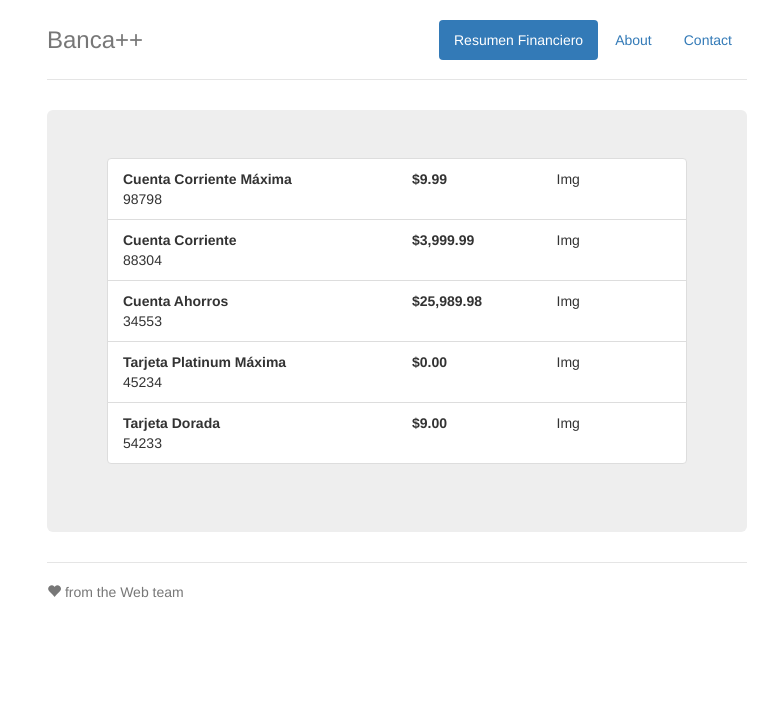
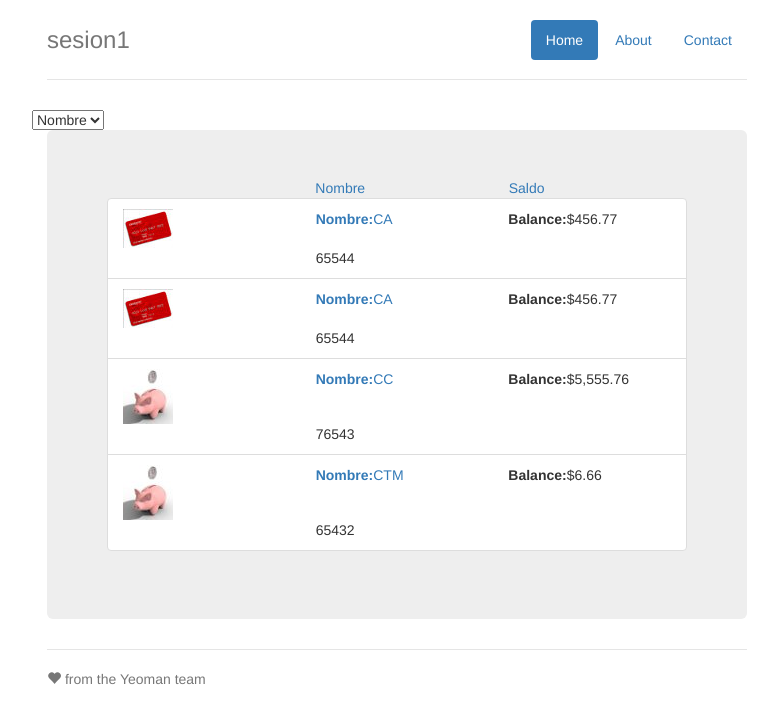
Before and after one commit to danielrvt/workshop-angular, a website: page app/index.html in a window 1280 px wide. Shown: the whole page, without its empty margins (243-1021 px from the left). Drawn offline with nearby package versions, Linux system fonts and the light colour scheme; some packages are replaced by stand-ins of ours; files that its build step writes are made by us from their sources; a script that the page names is missing.

Commit message:
branch de segunda sesión del workshop.

```diff
--- a/app/index.html
+++ b/app/index.html
@@ -6,7 +6,7 @@
     <meta name="description" content="">
     <meta name="viewport" content="width=device-width">
     <!-- Place favicon.ico and apple-touch-icon.png in the root directory -->
-    <!-- build:css(.) styles/vendor.css -->
+    <!-- build:css styles/vendor.css -->
     <!-- bower:css -->
     <link rel="stylesheet" href="bower_components/bootstrap/dist/css/bootstrap.css" />
     <!-- endbower -->
@@ -15,7 +15,7 @@
     <link rel="stylesheet" href="styles/main.css">
     <!-- endbuild -->
   </head>
-  <body ng-app="session1App">
+  <body ng-app="sesion1App">
     <!--[if lt IE 7]>
       <p class="browsehappy">You are using an <strong>outdated</strong> browser. Please <a href="http://browsehappy.com/">upgrade your browser</a> to improve your experience.</p>
     <![endif]-->
@@ -24,17 +24,17 @@
     <div class="container">
       <div class="header">
         <ul class="nav nav-pills pull-right">
-          <li class="active"><a ng-href="#">Resumen Financiero</a></li>
+          <li class="active"><a ng-href="#">Home</a></li>
           <li><a ng-href="#/about">About</a></li>
           <li><a ng-href="#">Contact</a></li>
         </ul>
-        <h3 class="text-muted">Banca++</h3>
+        <h3 class="text-muted">sesion1</h3>
       </div>
 
       <div ng-view=""></div>
 
       <div class="footer">
-        <p><span class="glyphicon glyphicon-heart"></span> from the Web team</p>
+        <p><span class="glyphicon glyphicon-heart"></span> from the Yeoman team</p>
       </div>
     </div>
 
@@ -50,14 +50,12 @@
        ga('send', 'pageview');
     </script>
 
-    <!-- build:js(.) scripts/oldieshim.js -->
     <!--[if lt IE 9]>
     <script src="bower_components/es5-shim/es5-shim.js"></script>
     <script src="bower_components/json3/lib/json3.min.js"></script>
     <![endif]-->
-    <!-- endbuild -->
 
-    <!-- build:js(.) scripts/vendor.js -->
+    <!-- build:js scripts/vendor.js -->
     <!-- bower:js -->
     <script src="bower_components/jquery/dist/jquery.js"></script>
     <script src="bower_components/angular/angular.js"></script>
@@ -69,6 +67,7 @@
     <script src="bower_components/angular-animate/angular-animate.js"></script>
     <script src="bower_components/angular-touch/angular-touch.js"></script>
     <script src="bower_components/angular-route/angular-route.js"></script>
+    <script src="bower_components/angular-bootstrap/ui-bootstrap-tpls.js"></script>
     <!-- endbower -->
     <!-- endbuild -->
 
@@ -76,6 +75,7 @@
         <script src="scripts/app.js"></script>
         <script src="scripts/controllers/main.js"></script>
         <script src="scripts/controllers/about.js"></script>
+        <script src="scripts/controllers/ModalInstance.js"></script>
         <!-- endbuild -->
 </body>
 </html>
--- a/app/scripts/app.js
+++ b/app/scripts/app.js
@@ -2,20 +2,21 @@
 
 /**
  * @ngdoc overview
- * @name session1App
+ * @name sesion1App
  * @description
- * # session1App
+ * # sesion1App
  *
  * Main module of the application.
  */
- angular
-  .module('session1App', [
+angular
+  .module('sesion1App', [
     'ngAnimate',
     'ngCookies',
     'ngResource',
     'ngRoute',
     'ngSanitize',
-    'ngTouch'
+    'ngTouch',
+    'ui.bootstrap'
   ])
   .config(function ($routeProvider) {
     $routeProvider
@@ -31,12 +32,3 @@
         redirectTo: '/'
       });
   });
-
-/*
-angular.module("session1App")
-    .controller("HelloCtrl", function() {
-        alert("asdf");
-    })
-    */
-
-function HelloCtrl() {alert("coño"); }
--- /dev/null
+++ b/app/scripts/controllers/ModalInstance.js
@@ -0,0 +1,20 @@
+'use strict';
+
+angular.module('sesion1App')
+  .controller('ModalInstanceCtrl', function ($scope, $modalInstance, idE) {
+  	  $scope.idE = idE;
+	  $scope.detalle = {
+	  	"name": "CTM",
+	  	"idE": idE,
+	  	"balance": "6.66",
+	  	"blocked": "23.93"
+	  }
+
+	  $scope.ok = function () {
+	    $modalInstance.close();
+	  };
+
+	  $scope.cancel = function () {
+	    $modalInstance.dismiss('cancel');
+	  };
+  });
--- a/app/scripts/controllers/about.js
+++ b/app/scripts/controllers/about.js
@@ -2,12 +2,12 @@
 
 /**
  * @ngdoc function
- * @name session1App.controller:AboutCtrl
+ * @name sesion1App.controller:AboutCtrl
  * @description
  * # AboutCtrl
- * Controller of the session1App
+ * Controller of the sesion1App
  */
-angular.module('session1App')
+angular.module('sesion1App')
   .controller('AboutCtrl', function ($scope) {
     $scope.awesomeThings = [
       'HTML5 Boilerplate',
--- a/app/scripts/controllers/main.js
+++ b/app/scripts/controllers/main.js
@@ -2,45 +2,68 @@
 
 /**
  * @ngdoc function
- * @name session1App.controller:MainCtrl
+ * @name sesion1App.controller:MainCtrl
  * @description
  * # MainCtrl
- * Controller of the session1App
+ * Controller of the sesion1App
  */
-angular.module('session1App')
-  .controller('MainCtrl', function ($scope) {
+angular.module('sesion1App')
+  .controller('MainCtrl', function ($scope, $modal, $log) {
 
-    $scope.instruments = [
+  	$scope.instruments=[
 		{
-            "name": "Cuenta Corriente Máxima",
-            "number": "890887789898798798",
-            "balance": 9.99,
-            "type": "ACC"
+			"name": "CTM",
+			"number": "12123456789098765432",
+			"balance": "6.66",
+			"type": "ACC",
+			"idE": "TPA5748"
 		},
 		{
-            "name": "Cuenta Corriente",
-            "number": "878237498789788304",
-            "balance": 3999.99,
-            "type": "ACC"
+			"name": "CC",
+			"number": "98765432145678976543",
+			"balance": "5555.76",
+			"type": "ACC",
+			"idE": "TPA5749"
 		},
 		{
-            "name": "Cuenta Ahorros",
-            "number": "234234234333334553",
-            "balance": 25989.9834444444,
-            "type": "ACC"
+			"name": "CA",
+			"number": "88877788998877665544",
+			"balance": "456.7654398712",
+			"type": "TDC",
+			"idE": "PPA8464"
 		},
 		{
-            "name": "Tarjeta Platinum Máxima",
-            "number": "878237234333345234",
-            "balance": 0.0,
-            "type": "CC"
+			"name": "CA",
+			"number": "88877788998877665544",
+			"balance": "456.7654398712",
+			"type": "TDC",
+			"idE": "PPA8545"
 		},
-        {
-            "name": "Tarjeta Dorada",
-            "number": "8782324344454233",
-            "balance": 9,
-            "type": "CC"
+	];
+
+	$scope.orderProp = 'name';
+
+	$scope.order = function (type) {
+  		$scope.orderProp = ""+type;
   	}
-    ]
+
+  	$scope.open = function (idE) {
+
+	    var modalInstance = $modal.open({
+	      templateUrl: 'views/myModalContent.html',
+	      controller: "ModalInstanceCtrl",
+	      resolve: {
+	        idE: function () {
+	        	return idE;
+	        }
+	      }
+	    });
+
+	    modalInstance.result.then(function () {
+
+	    }, function () {
+	      $log.info('Modal dismissed at: ' + new Date());
+	    });
+  	};
 
   });
--- a/app/views/main.html
+++ b/app/views/main.html
@@ -1,48 +1,38 @@
-<!--
+<div class="row">
+    <select ng-model="orderProp">
+        <option value="name">Nombre</option>
+        <option value="number">Saldo</option>
+    </select>
+</div>
+
 <div class="jumbotron">
-  <h1>'Allo, 'Allo!</h1>
-  <p class="lead">
-    <img src="images/yeoman.png" alt="I'm Yeoman"><br>
-    Always a pleasure scaffolding your apps.
-  </p>
-  <p><a class="btn btn-lg btn-success" ng-href="#">Splendid!<span class="glyphicon glyphicon-ok"></span></a></p>
+    <ul class="list-group">
+         <div class="col-sm-4 text-left">
          </div>
--->
-
-<!--
-<div class="row marketing">
-  <h4>HTML5 Boilerplate</h4>
-  <p>
-    HTML5 Boilerplate is a professional front-end template for building fast, robust, and adaptable web apps or sites.
-  </p>
-
-  <h4>Angular</h4>
-  <p>
-    AngularJS is a toolset for building the framework most suited to your application development.
-  </p>
-
-  <h4>Karma</h4>
-  <p>Spectacular Test Runner for JavaScript.</p>
+         <a ng-click="order('name')">
+             <div class="col-sm-4 text-left">
+                Nombre
              </div>
--->
-
-<div class="jumbotron" ng-controller="MainCtrl">
-
+         </a>
+         <a ng-click="order('balance')">
+            <div class="col-sm-4 text-left">
+                Saldo
+             </div>
+         </a>
+    </ul>
   <ul class="list-group">
-        <li class="list-group-item" ng-repeat="instrument in instruments">
+    <li class="list-group-item" ng-repeat="instrument in instruments | orderBy:orderProp">
         <div class="row">
-                <div class="col-sm-6 text-left">
-                    <div class="row">
-                        <div class="col-sm-12 text-left"><b>{{instrument.name}}</b></div>
+            <div class="col-sm-4 text-left" ng-switch on="instrument.type">
+                <img ng-src="images/ctahorro.jpg" ng-switch-when="ACC" />
+                <img ng-src="images/tdc.jpg" ng-switch-when="TDC" />
+            </div>
+            <a ng-click="open(instrument.idE)"><div class="col-sm-4 text-left"><b>Nombre:</b>{{instrument.name}}</div></a>
+            <div class="col-sm-4 text-left"><b>Balance:</b>{{instrument.balance | currency}}</div>
         </div>
         <div class="row">
-                        <div class="col-sm-6 text-left">{{instrument.number | limitTo: -5}}</div>
-                    </div>
-                </div>
-                <div class="col-sm-3 text-left"> <b>{{instrument.balance | currency}}</b></div>
-                <div class="col-sm-3 text-left"> Img </div>
+            <div class="col-sm-8 col-sm-offset-4 text-left">{{instrument.number | limitTo:-5}}</div>
         </div>
     </li>
   </ul>
-
 </div>
--- a/package.json
+++ b/package.json
@@ -1,5 +1,5 @@
 {
-  "name": "session1",
+  "name": "sesion1",
   "version": "0.0.0",
   "dependencies": {},
   "devDependencies": {
@@ -18,16 +18,12 @@
     "grunt-contrib-watch": "^0.6.1",
     "grunt-filerev": "^0.2.1",
     "grunt-google-cdn": "^0.4.0",
-    "grunt-karma": "^0.8.3",
     "grunt-newer": "^0.7.0",
     "grunt-ngmin": "^0.0.3",
     "grunt-svgmin": "^0.4.0",
     "grunt-usemin": "^2.1.1",
     "grunt-wiredep": "^1.7.0",
     "jshint-stylish": "^0.2.0",
-    "karma": "^0.12.17",
-    "karma-jasmine": "^0.1.5",
-    "karma-phantomjs-launcher": "^0.1.4",
     "load-grunt-tasks": "^0.4.0",
     "time-grunt": "^0.3.1"
   },
```
Also changed, not shown: Gruntfile.js (+2 -5 lines), app/views/myModalContent.html (added, +25 -0 lines), bower.json (+4 -3 lines), app/images/ctahorro.jpg (added), app/images/tdc.jpg (added). Lines whose indentation alone changed are shown as unchanged.
